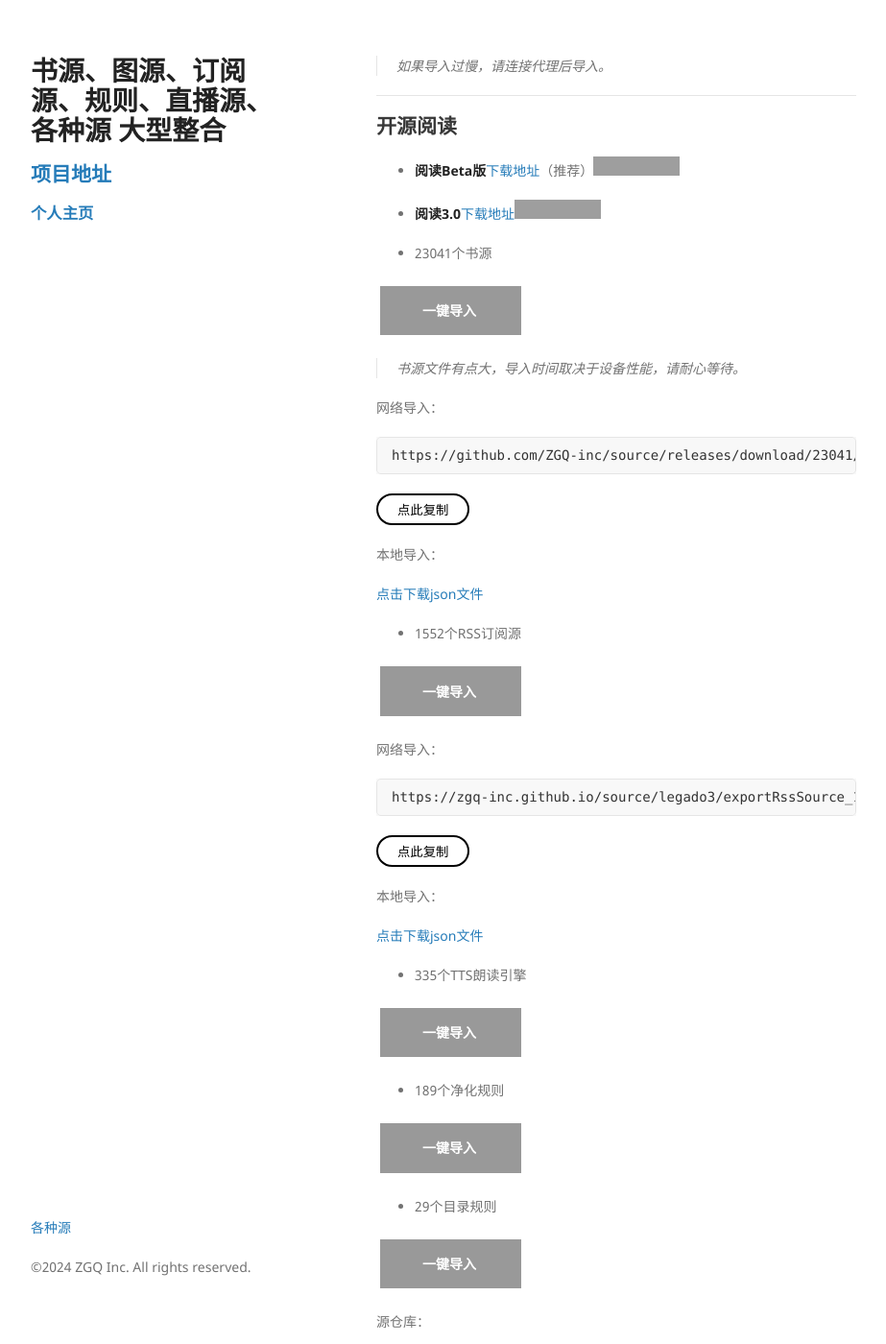
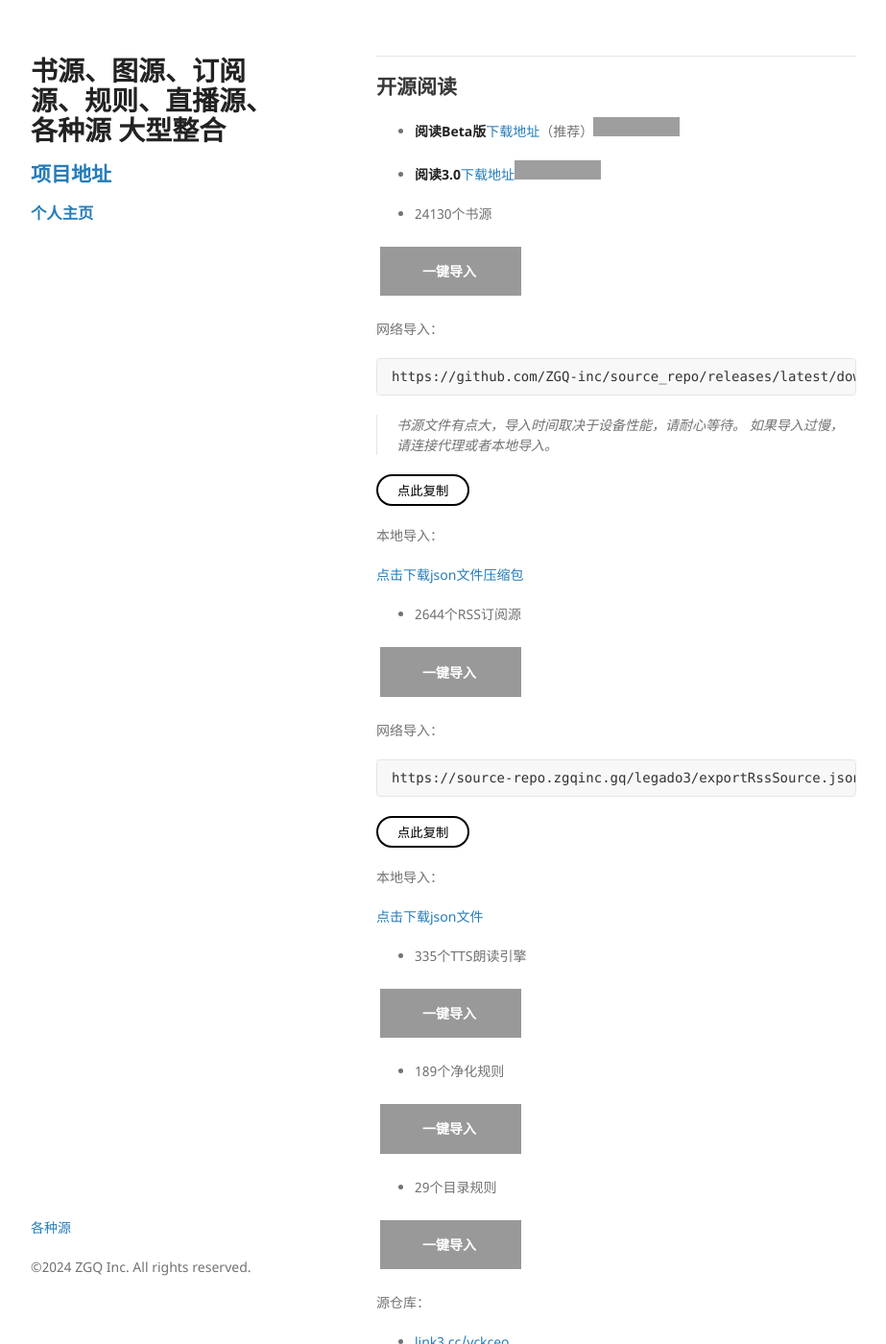
Before and after one commit to ZGQ-inc/source, a Jekyll site: the page built from index.md, in a window 1280 px wide and 1400 px high. Shown: the whole window at 96% size, without its empty margins (178-1101 px from the left). Built offline with Jekyll 4.4.1, drawn with Linux system fonts in a browser that asks for light colours; some of the changed text lies outside the part shown; grey boxes are pictures that could not be loaded.

Commit message:
完成迁移

````diff
--- a/index.md
+++ b/index.md
@@ -1,8 +1,6 @@
 ---
 layout: default
 ---
-
-> 如果导入过慢，请连接代理后导入。
 
 ***
 
@@ -14,55 +12,60 @@
 
 - [**阅读3.0**下载地址](https://github.com/gedoor/legado)![Android](https://img.shields.io/badge/--FFFFFF?style=flat-square&logo=Android&logoColor=3DDC84)
 
-- 23041个书源
+- 24130个书源
 
-<a href="yuedu://booksource/importonline?src=https://github.com/ZGQ-inc/source/releases/download/23041/bookSource_23041.json" class="btn-76" onclick="showText();">一键导入<span class="top"></span><span class="right"></span><span class="bottom"></span><span class="left"></span></a>
-
-> 书源文件有点大，导入时间取决于设备性能，请耐心等待。
+<a href="yuedu://booksource/importonline?src=https://github.com/ZGQ-inc/source_repo/releases/latest/download/bookSource.json" class="btn-76" onclick="showText();">一键导入<span class="top"></span><span class="right"></span><span class="bottom"></span><span class="left"></span></a>
 
 网络导入：
 
 ```
-https://github.com/ZGQ-inc/source/releases/download/23041/bookSource_23041.json
+https://github.com/ZGQ-inc/source_repo/releases/latest/download/bookSource.json
 ```
 
-<button class="button" data-clipboard-text="https://github.com/ZGQ-inc/source/releases/download/23041/bookSource_23041.json" onclick="showToast();">点此复制</button>
+> 书源文件有点大，导入时间取决于设备性能，请耐心等待。
+> 如果导入过慢，请连接代理或者本地导入。
+
+<button class="button" data-clipboard-text="https://github.com/ZGQ-inc/source_repo/releases/latest/download/bookSource.json" onclick="showToast();">点此复制</button>
 
 本地导入：
 
-[点击下载json文件](https://github.com/ZGQ-inc/source/releases/download/23041/bookSource_23041.json)
+[点击下载json文件压缩包](https://source-repo.zgqinc.gq/legado3/bookSource.zip)
 
-- 1552个RSS订阅源
+- 2644个RSS订阅源
 
-<a href="yuedu://rsssource/importonline?src=https://zgq-inc.github.io/source/legado3/exportRssSource_1552.json" class="btn-76" onclick="showText();">一键导入<span class="top"></span><span class="right"></span><span class="bottom"></span><span class="left"></span></a>
+<a href="yuedu://rsssource/importonline?src=https://source-repo.zgqinc.gq/legado3/exportRssSource.json" class="btn-76" onclick="showText();">一键导入<span class="top"></span><span class="right"></span><span class="bottom"></span><span class="left"></span></a>
 
 网络导入：
 
 ```
-https://zgq-inc.github.io/source/legado3/exportRssSource_1552.json
+https://source-repo.zgqinc.gq/legado3/exportRssSource.json
 ```
 
-<button class="button" data-clipboard-text="https://zgq-inc.github.io/source/legado3/exportRssSource_1552.json" onclick="showToast();">点此复制</button>
+<button class="button" data-clipboard-text="https://source-repo.zgqinc.gq/legado3/exportRssSource.json" onclick="showToast();">点此复制</button>
 
 本地导入：
 
-[点击下载json文件](https://zgq-inc.github.io/source/legado3/exportRssSource_1552.json)
+[点击下载json文件](https://source-repo.zgqinc.gq/legado3/exportRssSource.json)
 
 - 335个TTS朗读引擎
 
-<a href="yuedu://httpTTS/importonline?src=https://zgq-inc.github.io/source/legado3/httpTTS_335.json" class="btn-76" onclick="showText();">一键导入<span class="top"></span><span class="right"></span><span class="bottom"></span><span class="left"></span></a>
+<a href="yuedu://httpTTS/importonline?src=https://source-repo.zgqinc.gq/legado3/httpTts.json" class="btn-76" onclick="showText();">一键导入<span class="top"></span><span class="right"></span><span class="bottom"></span><span class="left"></span></a>
 
 - 189个净化规则
 
-<a href="yuedu://replaceRule/importonline?src=https://zgq-inc.github.io/source/legado3/replaceRule_189.json" class="btn-76" onclick="showText();">一键导入<span class="top"></span><span class="right"></span><span class="bottom"></span><span class="left"></span></a>
+<a href="yuedu://replaceRule/importonline?src=https://source-repo.zgqinc.gq/legado3/exportReplaceRule.json" class="btn-76" onclick="showText();">一键导入<span class="top"></span><span class="right"></span><span class="bottom"></span><span class="left"></span></a>
 
 - 29个目录规则
 
-<a href="yuedu://txtTocRule/importonline?src=https://zgq-inc.github.io/source/legado3/txtTocRule_29.json" class="btn-76" onclick="showText();">一键导入<span class="top"></span><span class="right"></span><span class="bottom"></span><span class="left"></span></a>
+<a href="yuedu://txtTocRule/importonline?src=https://source-repo.zgqinc.gq/legado3/txtTocRule.json" class="btn-76" onclick="showText();">一键导入<span class="top"></span><span class="right"></span><span class="bottom"></span><span class="left"></span></a>
 
 源仓库：
 
 - [link3.cc/yckceo](https://link3.cc/yckceo)
+
+Yiove 书源仓库：
+
+- [shuyuan.yiove.com](https://shuyuan.yiove.com/)
 
 Github项目：
 
@@ -112,7 +115,7 @@
 
 文件导入：
 
-[点击下载json文件](https://github.com/ZGQ-inc/source/releases/download/16/boorus_16.json)
+[点击下载json文件](https://source-repo.zgqinc.gq/flexbooru/boorus_16.json)
 
 - [原消息](https://t.me/ZGQincLiqun/1431)
 
@@ -181,7 +184,7 @@
 网络导入：
 
 ```
-https://zgq-inc.github.io/source/cospa/2023-02-01_590.txt
+https://source-repo.zgqinc.gq/cospa/2023-02-01_590.txt
 ```
 
 <button class="button" data-clipboard-text="https://zgq-inc.github.io/source/cospa/2023-02-01_590.txt" onclick="showToast();">点此复制</button>
@@ -194,13 +197,13 @@
 
 文件导入：
 
-[点击下载json文件](https://github.com/ZGQ-inc/source/releases/download/288/share-home-rules_288.json)
+[点击下载json文件](https://source-repo.zgqinc.gq/hiker/share-home-rules_288.json)
 
 - 应用数据
 
 文件导入：
 
-[点击下载zip文件](https://github.com/ZGQ-inc/source/releases/download/288/hiker_data.zip)
+[点击下载zip文件](https://source-repo.zgqinc.gq/hiker/hiker_data.zip)
 
 ***
 
````
